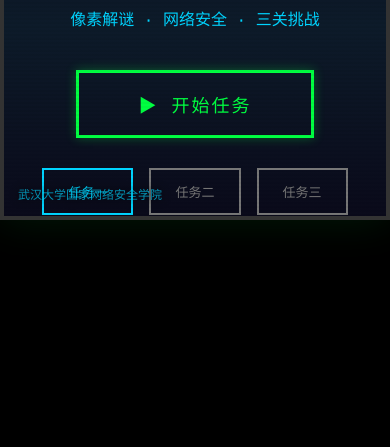
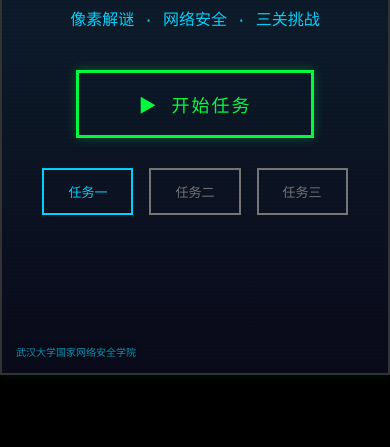
Before and after one commit to maple-pwn/campus-defender, a plain HTML site: page cyber-guardian.html in a window 390 px wide. Shown: the part 397-844 px from the top of the page. Drawn offline with Linux system fonts and the light colour scheme.

Commit message:
fix: Cyber Guardian移动端transform scale缩放画布

```diff
--- a/cyber-guardian.html
+++ b/cyber-guardian.html
@@ -363,8 +363,38 @@
 
 /* ========== RESPONSIVE ========== */
 @media (max-width:1020px) {
-  #game { width:100vw; height:100vw; max-height:100vh; }
-  #notebook { width:220px; }
+  body {
+    align-items: center;
+    justify-content: center;
+  }
+  /* Scale the entire game canvas to fit, preserving internal 1000x700 coords */
+  #game {
+    width: 1000px;
+    height: 700px;
+    transform-origin: center center;
+    /* Scale = min(vw/1000, vh/700), with a little padding */
+    --scale-by-w: calc(100vw / 1000);
+    --scale-by-h: calc(100vh / 700);
+    --scale: min(var(--scale-by-w), var(--scale-by-h));
+    transform: scale(var(--scale));
+    /* Push game back to center after scaling */
+    margin: 0;
+  }
+  #notebook { width: 220px; }
+  .footer-mark { font-size: 10px; }
+}
+
+/* ---------- Phone (<768px) ---------- */
+@media (max-width: 767px) {
+  #game {
+    border-width: 2px;
+    box-shadow: 0 0 10px rgba(0,255,65,0.1);
+    /* Keep scaling, add padding for notches */
+    --scale-by-w: calc((100vw - 8px) / 1000);
+    --scale-by-h: calc((100vh - 8px) / 700);
+    --scale: min(var(--scale-by-w), var(--scale-by-h));
+    transform: scale(var(--scale));
+  }
 }
 </style>
 </head>
```
